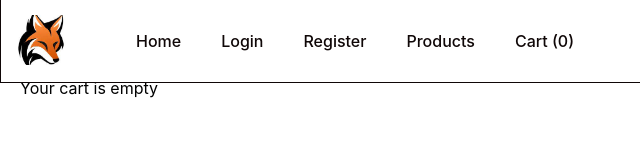
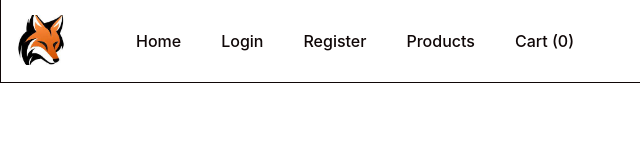
Before and after one commit to GeorgeHolas/PERN-Soaps-and-Candles, a React (Create React App) app in the folder client/: page /cart in a window 1280 px wide. Shown: the top 160 px of the page, without its empty margins (0-640 px from the left). Built offline with nearby package versions, Linux system fonts and the light colour scheme.

Commit message:
Initial Commit

```diff
--- a/client/src/routes/Cart/cart.js
+++ b/client/src/routes/Cart/cart.js
@@ -2,19 +2,18 @@
 
 import React from 'react';
 
-const Cart = ({ cartItems }) => {
+const Cart = ({ cartItems, removeFromCart }) => {
   return (
     <div>
       <h2>Your Cart</h2>
-      {cartItems.length === 0 ? (
-        <p>Your cart is empty</p>
-      ) : (
-        <ul>
-          {cartItems.map((item, index) => (
-            <li key={index}>{item.name}</li>
-          ))}
-        </ul>
-      )}
+      <ul>
+        {cartItems.map((item) => (
+          <li key={item.Product_id}>
+            {item.Name} - ${item.Price}
+            <button onClick={() => removeFromCart(item.Product_id)}>Remove</button>
+          </li>
+        ))}
+      </ul>
     </div>
   );
 };
--- a/client/src/routes/ProductDetails/ProductDetails.js
+++ b/client/src/routes/ProductDetails/ProductDetails.js
@@ -8,7 +8,6 @@ const ProductDetails = ({ onAddToCart }) => {
   const [product, setProduct] = useState(null);
   const [loading, setLoading] = useState(true);
   const [error, setError] = useState(null);
-
 
   useEffect(() => {
     const fetchProductDetails = async () => {
```
